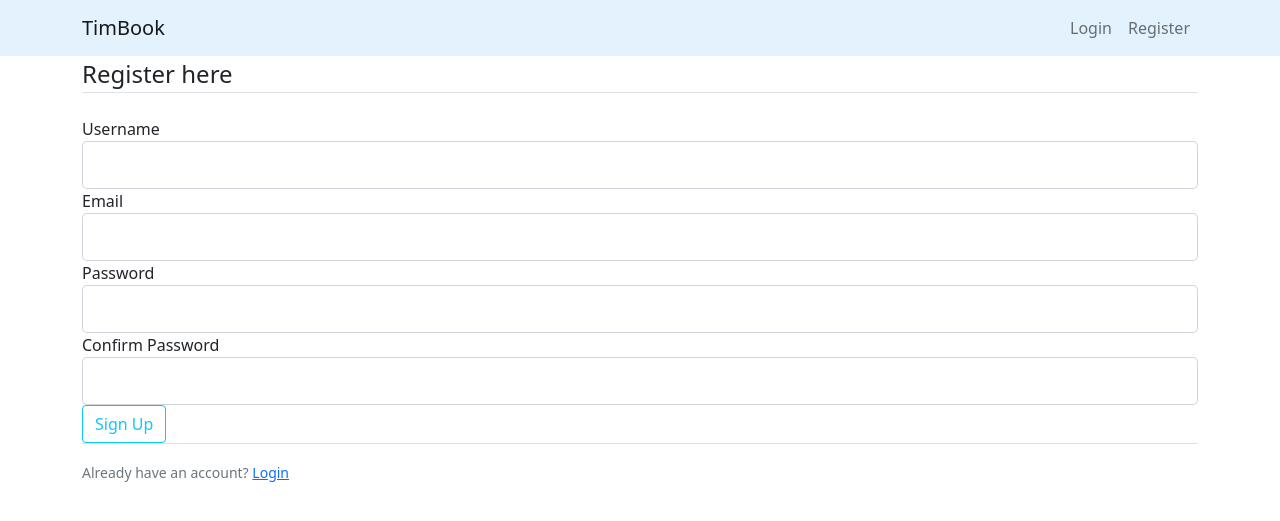
After one commit to Temirlan504/Flask-Blog-App, a Flask app: page /register in a window 1280 px wide. The commit adds this page. Shown: the top 521 px of the page. Run offline with Flask 3, Linux system fonts and the light colour scheme.

Commit message:
Add authentication logic
Added authentication logic like login and register, but not fully implemented

```diff
--- a/app.py
+++ b/app.py
@@ -1,6 +1,8 @@
-from flask import Flask, render_template
+from flask import Flask, render_template, flash, redirect, url_for
+from forms import RegisterForm, LoginForm
 
 app = Flask(__name__)
+app.config['SECRET_KEY'] = 'secret'
 
 posts = [
     {
@@ -21,6 +23,24 @@ posts = [
 def index():
     return render_template('index.html', posts=posts)
 
+@app.route('/register', methods=['GET', 'POST'])
+def register():
+    form = RegisterForm()
+    if form.validate_on_submit():
+        flash( # Flash message on the page
+            f'{form.username.data} created!',
+            'success'
+        )
+        return redirect(url_for('index'))
+    return render_template('register.html', form=form)
+
+@app.route('/login', methods=['GET', 'POST'])
+def login():
+    form = LoginForm()
+    if form.validate_on_submit():
+        return f'{form.email.data} logged in!'
+    return render_template('login.html', form=form)
+
 
 if __name__ == '__main__':
     app.run(debug=True, host="0.0.0.0", port=5000)
--- /dev/null
+++ b/forms.py
@@ -0,0 +1,35 @@
+from flask_wtf import FlaskForm
+from wtforms import StringField, PasswordField, SubmitField, BooleanField
+from wtforms.validators import DataRequired, Length, Email, EqualTo
+
+class RegisterForm(FlaskForm):
+    username = StringField(
+        'Username',
+        validators=[DataRequired(), Length(min=2, max=20)]
+    )
+    email = StringField(
+        'Email',
+        validators=[DataRequired(), Email()]
+    )
+    password = PasswordField(
+        'Password',
+        validators=[DataRequired()]
+    )
+    confirm_password = PasswordField(
+        'Confirm Password',
+        validators=[DataRequired(), EqualTo('password')]
+    )
+    submit = SubmitField('Sign Up')
+
+
+class LoginForm(FlaskForm):
+    email = StringField(
+        'Email',
+        validators=[DataRequired(), Email()]
+    )
+    password = PasswordField(
+        'Password',
+        validators=[DataRequired()]
+    )
+    remember = BooleanField('Remember Me')
+    submit = SubmitField('Login')
--- /dev/null
+++ b/requirements.txt
@@ -0,0 +1,2 @@
+flask
+flask-wtf
--- a/templates/layout.html
+++ b/templates/layout.html
@@ -7,24 +7,37 @@
     <link href="https://cdn.jsdelivr.net/npm/bootstrap@5.0.2/dist/css/bootstrap.min.css" rel="stylesheet" integrity="sha384-EVSTQN3/azprG1Anm3QDgpJLIm9Nao0Yz1ztcQTwFspd3yD65VohhpuuCOmLASjC" crossorigin="anonymous">
     <script src="https://cdn.jsdelivr.net/npm/bootstrap@5.0.2/dist/js/bootstrap.bundle.min.js" integrity="sha384-MrcW6ZMFYlzcLA8Nl+NtUVF0sA7MsXsP1UyJoMp4YLEuNSfAP+JcXn/tWtIaxVXM" crossorigin="anonymous"></script>
 
-    <title>{% block title %}TimBook{% endblock %}</title>
+    <title>{% block title %}Timbook{% endblock %}</title>
 </head>
 <body>
     <nav class="navbar navbar-expand-lg navbar-light" style="background-color: #e3f2fd;">
         <div class="container">
             <a class="navbar-brand" href="{{ url_for('index') }}">TimBook</a>
+
             <ul class="navbar-nav">
                 <li class="nav-item">
-                    <a class="nav-link" href="#">Posts</a>
+                    <a class="nav-link" href="{{ url_for('login') }}">Login</a>
                 </li>
                 <li class="nav-item">
-                    <a class="nav-link" href="#">New Post</a>
+                    <a class="nav-link" href="{{ url_for('register') }}">Register</a>
                 </li>
             </ul>
         </div>
     </nav>
 
     <div class="container">
+        {% with messages = get_flashed_messages(with_categories=true) %}
+            {% if messages %}
+                <div class="alert alert-info" role="alert">
+                    {% for category, message in messages %}
+                        <div class="alert alert-{{category}}">
+                            {{ message }}
+                        </div>
+                    {% endfor %}
+                </div>
+            {% endif %}
+        {% endwith %}
+
         {% block body %}{% endblock %}
     </div>
 </body>
--- /dev/null
+++ b/templates/register.html
@@ -0,0 +1,81 @@
+{% extends 'layout.html' %}
+
+{% block body %}
+    <div class="content-section">
+        <form method="POST">
+            <fieldset class="form-group">
+                <legend class="border-bottom mb-4">Register here</legend>
+                {{ form.hidden_tag() }}
+                <div class="form-group">
+                    {{ form.username.label(class="form-control-label") }}
+
+                    {% if form.username.errors %}
+                        {{ form.username(class="form-control form-control-lg is-invalid") }}
+                        <div class="invalid-feedback">
+                            {% for error in form.username.errors %}
+                                <span>{{ error }}</span>
+                            {% endfor %}
+                        </div>
+                    {% else %}
+                        {{ form.username(class="form-control form-control-lg") }}
+                    {% endif %}
+                </div>
+
+                <div class="form-group">
+                    {{ form.email.label(class="form-control-label") }}
+
+                    {% if form.email.errors %}
+                        {{ form.email(class="form-control form-control-lg is-invalid") }}
+                        <div class="invalid-feedback">
+                            {% for error in form.email.errors %}
+                                <span>{{ error }}</span>
+                            {% endfor %}
+                        </div>
+                    {% else %}
+                        {{ form.email(class="form-control form-control-lg") }}
+                    {% endif %}
+                </div>
+
+                <div class="form-group">
+                    {{ form.password.label(class="form-control-label") }}
+
+                    {% if form.password.errors %}
+                        {{ form.password(class="form-control form-control-lg is-invalid") }}
+                        <div class="invalid-feedback">
+                            {% for error in form.password.errors %}
+                                <span>{{ error }}</span>
+                            {% endfor %}
+                        </div>
+                    {% else %}
+                        {{ form.password(class="form-control form-control-lg") }}
+                    {% endif %}
+                </div>
+
+                <div class="form-group">
+                    {{ form.confirm_password.label(class="form-control-label") }}
+
+                    {% if form.confirm_password.errors %}
+                        {{ form.confirm_password(class="form-control form-control-lg is-invalid") }}
+                        <div class="invalid-feedback">
+                            {% for error in form.confirm_password.errors %}
+                                <span>{{ error }}</span>
+                            {% endfor %}
+                        </div>
+                    {% else %}
+                        {{ form.confirm_password(class="form-control form-control-lg") }}
+                    {% endif %}
+                </div>
+            </fieldset>
+
+            <div class="form-group">
+                {{ form.submit(class="btn btn-outline-info") }}
+            </div>
+        </form>
+
+        <div class="border-top pt-3">
+            <small class="text-muted">
+                Already have an account? <a href="{{ url_for('login') }}" class="ml-2">Login</a>
+            </small>
+        </div>
+    </div>
+{% endblock %}
```
Also changed, not shown: templates/login.html (added, +60 -0 lines).
